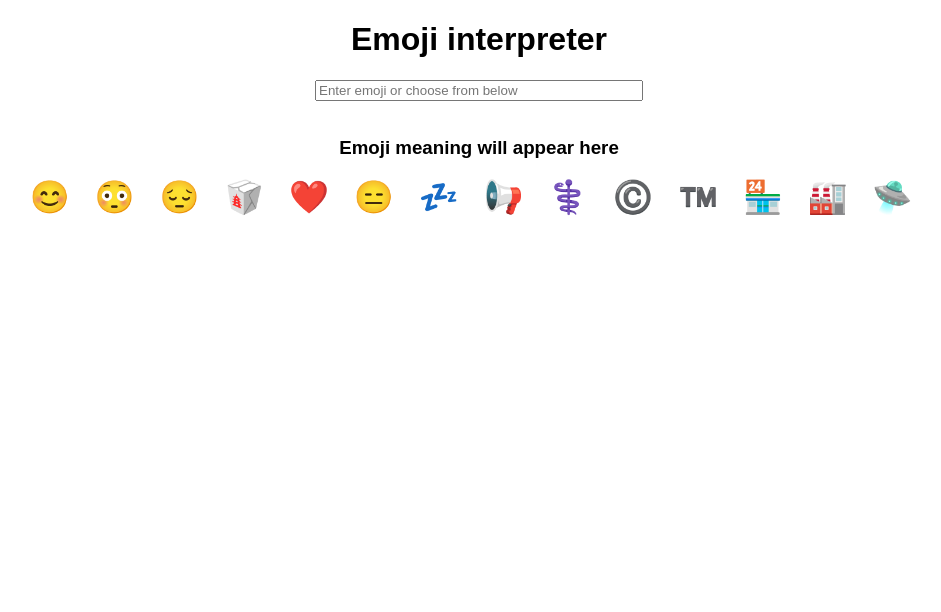
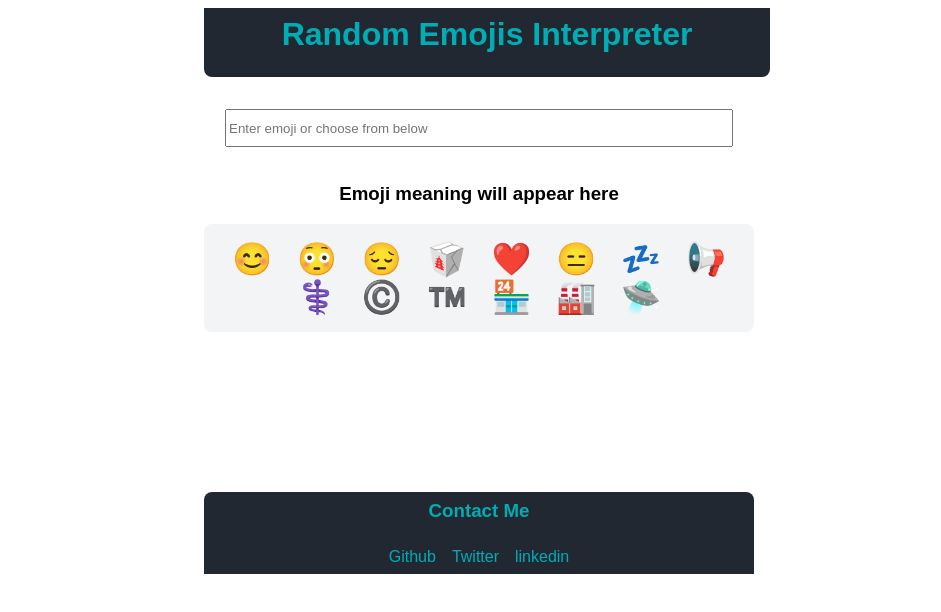
Before and after one commit to Vishnu-Aithal/markEight-emojInterpretor, a React (Create React App) app: page / in a window 1280 px wide. Shown: the top 612 px of the page, without its empty margins (161-1102 px from the left). Built offline with nearby package versions, Linux system fonts and the light colour scheme.

Commit message:
style- added styling

```diff
--- a/src/App.js
+++ b/src/App.js
@@ -15,8 +15,7 @@ const emojiDictionary = {
   "™️": "Trade-Mark",
   "🏪": "Convenience-Store",
   "🏭": "Factory",
-  "🛸": "Flying-Suacer",
-  "": "Emoji meaning will apper here"
+  "🛸": "Flying-Suacer"
 };
 
 var listOfEmojis = Object.keys(emojiDictionary);
@@ -39,22 +38,51 @@ export default function App() {
   function findMeaning(inputEmoji) {
     if (inputEmoji in emojiDictionary) {
       return emojiDictionary[inputEmoji];
+    } else if (inputEmoji === "") {
+      return "Emoji meaning will appear here";
     } else {
       return "Sorry we dont have that emoji";
     }
   }
 
   return (
-    <div className="App" style={{ maxWidth: "90vw" }}>
-      <h1>Emoji interpreter</h1>
+    <div className="App" style={{ width: "550px", maxWidth: "95vw" }}>
+      <header
+        style={{
+          color: "#00ADB5",
+          width: "550px",
+          maxWidth: "90vw",
+          backgroundColor: "#222831",
+          borderRadius: "0 0 0.5rem 0.5rem",
+          margin: "0 auto 2rem",
+          padding: "0.5rem"
+        }}
+      >
+        <h1 style={{ margin: "0 1rem 1rem" }}>Random Emojis Interpreter</h1>
+      </header>
       <input
         placeholder="Enter emoji or choose from below"
         onChange={changeHandler}
         type="text"
-        style={{ marginBottom: "1rem", width: "20rem" }}
+        style={{
+          marginBottom: "1rem",
+          width: "500px",
+          maxWidth: "90vw",
+          height: "2rem"
+        }}
       ></input>
       <h2>{selectedEmoji}</h2>
       <h3>{meaning}</h3>
+      <div
+        style={{
+          width: "550px",
+          maxWidth: "90vw",
+          backgroundColor: "#F3F4F6",
+          borderRadius: "0.5rem",
+          padding: "1rem 0",
+          margin: "auto"
+        }}
+      >
         {listOfEmojis.map((emoji) => (
           <span
             onClick={() => clickHandler(emoji)}
@@ -70,5 +98,58 @@ export default function App() {
           </span>
         ))}
       </div>
+      <footer
+        style={{
+          width: "550px",
+          maxWidth: "90vw",
+          margin: "auto",
+          marginTop: "10rem",
+          backgroundColor: "#222831",
+          color: "#00ADB5",
+          borderRadius: "0.5rem 0.5rem 0 0 "
+        }}
+      >
+        <h3 style={{ paddingTop: "0.5rem" }}>Contact Me</h3>
+        <div
+          style={{
+            padding: "0.5rem"
+          }}
+        >
+          <a
+            style={{
+              padding: "0.5rem",
+              textDecoration: "none",
+              color: "#00ADB5"
+            }}
+            target="_blank"
+            href="https://github.com/Vishnu-Aithal"
+          >
+            Github
+          </a>
+          <a
+            style={{
+              padding: "0.5rem",
+              textDecoration: "none",
+              color: "#00ADB5"
+            }}
+            target="_blank"
+            href="https://twitter.com/Vishnu_Aithal"
+          >
+            Twitter
+          </a>
+          <a
+            style={{
+              padding: "0.5rem",
+              textDecoration: "none",
+              color: "#00ADB5"
+            }}
+            target="_blank"
+            href="www.linkedin.com/in/vishnu-aithal"
+          >
+            linkedin
+          </a>
+        </div>
+      </footer>
+    </div>
   );
 }
```
Lines whose indentation alone changed are shown as unchanged.
